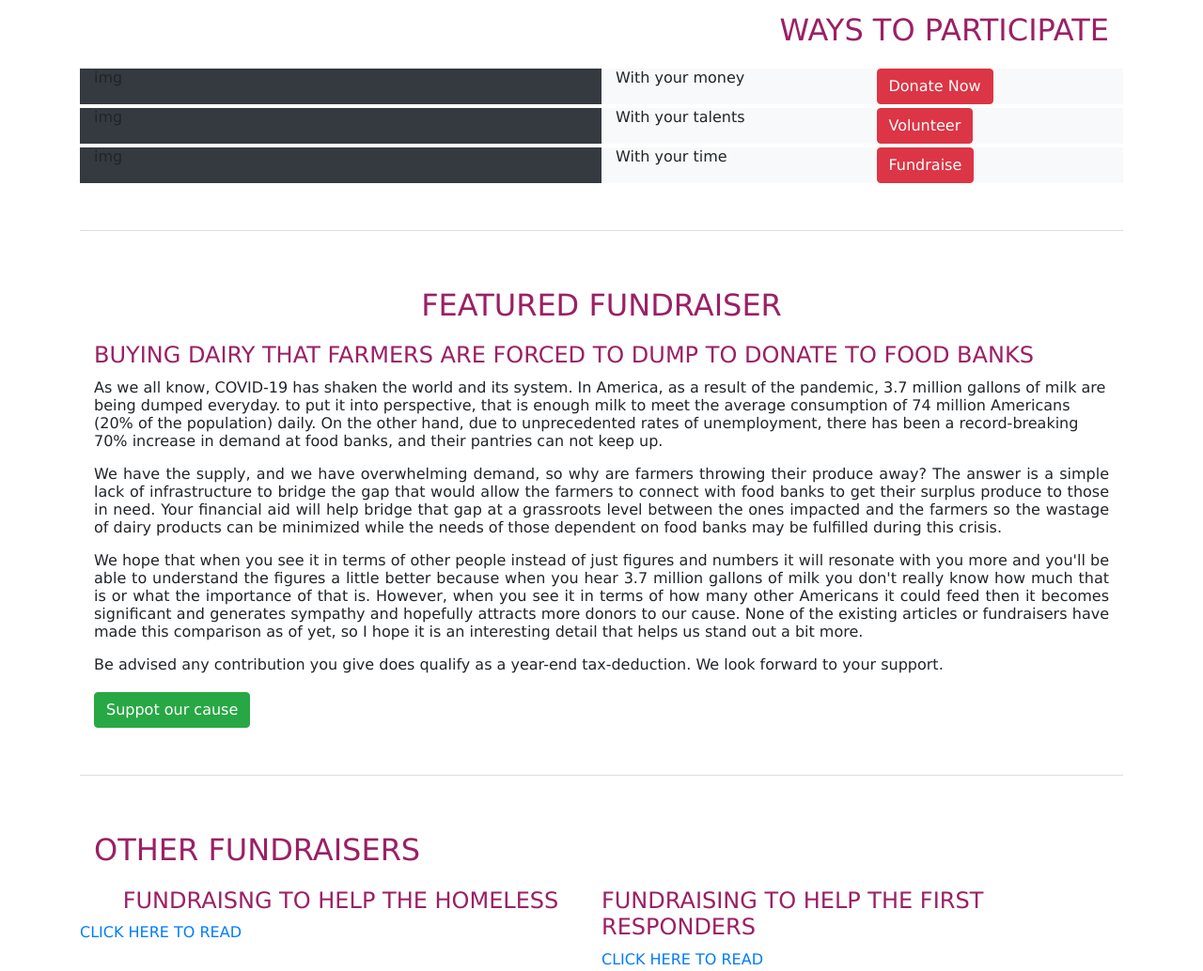
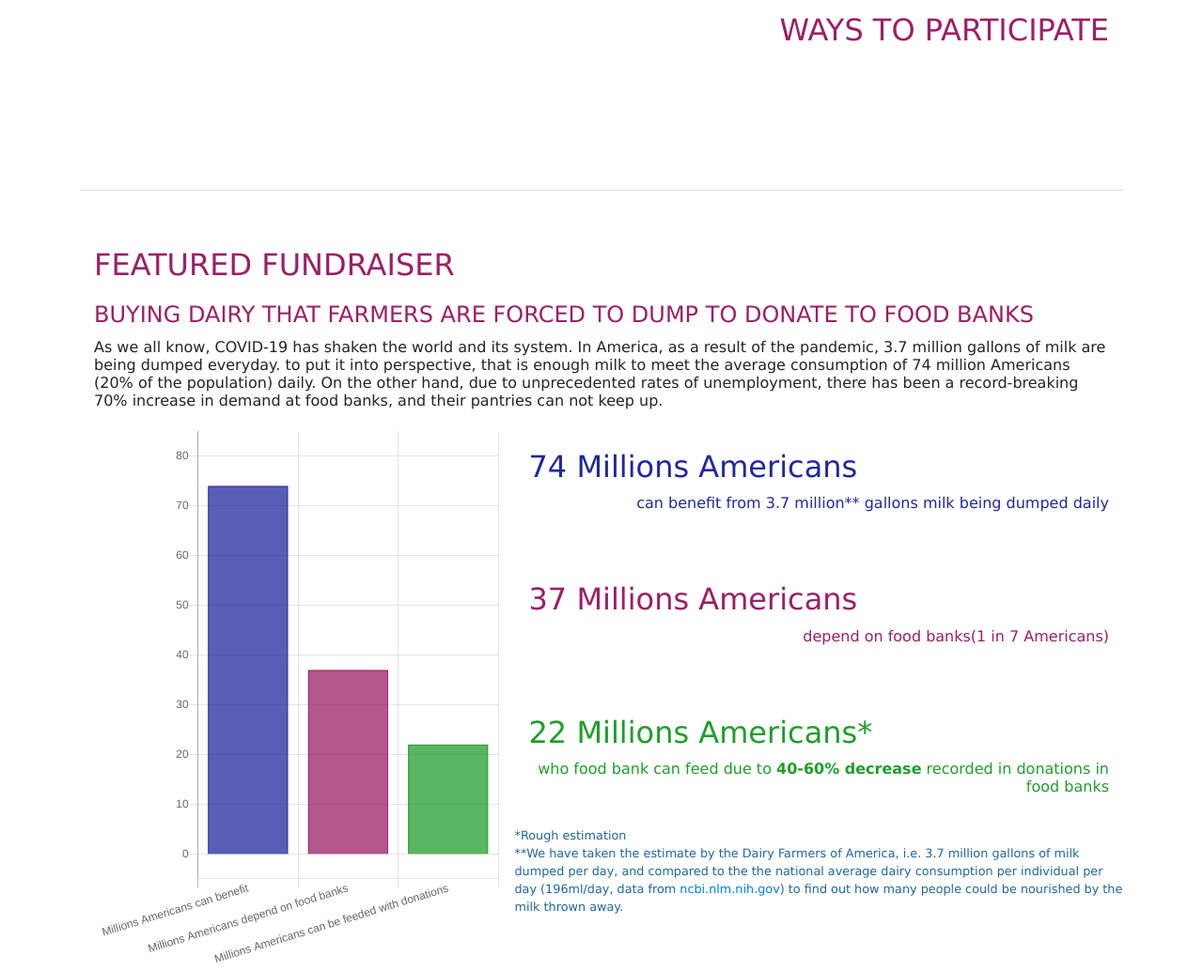
Before and after one commit to vicc30/RND4IMPACT, a website: page activities.html in a window 1280 px wide. Shown: the part 1362-2396 px from the top of the page at 94% size. Drawn offline with nearby package versions, Linux system fonts and the light colour scheme.

Commit message:
Added bar graph and activities page content

```diff
--- a/activities.html
+++ b/activities.html
@@ -65,51 +65,48 @@
             <div class="col col-12 mb-2">
                 <h2 class="text-right">WAYS TO PARTICIPATE</h2>
             </div>
-            <!--Graph ways to participate-->
-            <div class="col col-12">
-                <div class="row mt-1">
-                    <div class="col col-12 col-md-6 bg-dark">img</div>
-                    <div class="col col-12 col-md-3 bg-light">
-                        <p>With your money</p>
-                    </div>
-                    <div class="col col-12 col-md-3 bg-light">
-                        <a href="./donate.html" class="btn btn-danger">Donate Now</a>
-                    </div>
-                </div>
-                <div class="row mt-1">
-                    <div class="col col-12 col-md-6 bg-dark">img</div>
-                    <div class="col col-12 col-md-3 bg-light">
-                        <p>With your talents</p>
-                    </div>
-                    <div class="col col-12 col-md-3 bg-light">
-                        <a href="./volunteer.html" class="btn btn-danger">Volunteer</a>
-                    </div>
-                </div>
-                <div class="row mt-1">
-                    <div class="col col-12 col-md-6 bg-dark">img</div>
-                    <div class="col col-12 col-md-3 bg-light">
-                        <p>With your time</p>
-                    </div>
-                    <div class="col col-12 col-md-3 bg-light">
-                        <a href="#fundraise" class="btn btn-danger">Fundraise</a>
-                    </div>
-                </div>
-            </div>
         </div>
         <!--fundraise content-->
         <div class="row row-content" id="fundraise">
             <div class="col col-12">
-                <h2>FEATURED FUNDRAISER</h2>
+                <h2 class="text-left">FEATURED FUNDRAISER</h2>
             </div>
-            <div class="col col-12">
+            <div class="col col-12 text-left">
                 <h4>BUYING DAIRY THAT FARMERS ARE FORCED TO DUMP TO DONATE TO FOOD BANKS</h4>
                 <p>As we all know, COVID-19 has shaken the world and its system. In America, as a result of the pandemic, 3.7 million gallons of milk are being dumped everyday. to put it into perspective, that is enough milk to meet the average consumption of 74 million Americans (20% of the population) daily. On the other hand, due to unprecedented rates of unemployment, there has been a record-breaking 70% increase in demand at food banks, and their pantries can not keep up.</p>
             </div>
             <!--Graph Dairy farmers of america-->
-            <div class="col col-5">
-                <div class="graph"></div>
+            <div class="col col-12 col-md-5">
+                <canvas id="myChart" width="300" height="400"></canvas>
             </div>
-            <div class="col col-12 text-justify mb-1">
+            <!--Chart facts-->
+            <div class="col col-12 col-md-7">
+                <div class="row mt-3 mb-5">
+                    <div class="col align-self-start">
+                        <h2 class="text-left blue">74 Millions Americans</h2>
+                        <p class="text-right blue">can benefit from 3.7 million** gallons milk being dumped daily</p>
+                    </div>
+                </div>
+                <div class="row mt-5 mb-5">
+                    <div class="col align-self-center">
+                        <h2 class="text-left purple">37 Millions Americans</h2>
+                        <p class="text-right purple">depend on food banks(1 in 7 Americans)</p>
+                    </div>
+                </div>
+                <div class="row mt-5">
+                    <div class="col">
+                        <h2 class="text-left green">22 Millions Americans*</h2>
+                        <p class="text-right green">who food bank can feed due to <strong>40-60% decrease</strong> recorded in donations in food banks</p>
+                    </div>
+                </div>
+                <div class="row mt-3 light">
+                    <p><small>*Rough estimation<br>
+                        **We have taken the estimate by the Dairy Farmers of America, i.e. 3.7 million gallons of milk dumped per day, and compared to the the national average dairy consumption per individual per day (196ml/day, data from <a href="ncbi.nlm.nih.gov">ncbi.nlm.nih.gov</a>) to find out how many people could be nourished by the milk thrown away. </p>
+                </small>
+                    </p>
+                </div>
+            </div>
+            <div class="col col-12 text-justify mb-1 mt-2">
                 <p>We have the supply, and we have overwhelming demand, so why are farmers throwing their produce away? The answer is a simple lack of infrastructure to bridge the gap that would allow the farmers to connect with food banks to get their surplus produce to those in need. Your financial aid will help bridge that gap at a grassroots level between the ones impacted and the farmers so the wastage of dairy products can be minimized while the needs of those dependent on food banks may be fulfilled during this crisis.</p>
                 <p>We hope that when you see it in terms of other people instead of just figures and numbers it will resonate with you more and you'll be able to understand the figures a little better because when you hear 3.7 million gallons of milk you don't really know how much that is or what the importance of that is. However, when you see it in terms of how many other Americans it could feed then it becomes significant and generates sympathy and hopefully attracts more donors to our cause. None of the existing articles or fundraisers have made this comparison as of yet, so I hope it is an interesting detail that helps us stand out a bit more.</p>
                 <p>Be advised any contribution you give does qualify as a year-end tax-deduction. We look forward to your support.</p>
@@ -181,6 +178,7 @@
     <script src="node_modules/jquery/dist/jquery.slim.min.js"></script>
     <script src="node_modules/popper.js/dist/umd/popper.min.js"></script>
     <script src="node_modules/bootstrap/dist/js/bootstrap.min.js"></script>
+    <script src="node_modules/chart.js/dist/Chart.bundle.min.js"></script>
     <script src="js/scripts.js"></script>
     <!-- endbuild -->
 </html>
--- a/css/styles.scss
+++ b/css/styles.scss
@@ -190,3 +190,19 @@ h1, h2, h3, h4, h5, h6{
 		}
 	}
 }
+
+.blue {
+	color: $color-blue;
+}
+
+.purple {
+	color: $color-main;
+}
+
+.green {
+	color: $color-green;
+}
+
+.light {
+	color:$color-blue-light;
+}
--- a/js/scripts.js
+++ b/js/scripts.js
@@ -13,3 +13,50 @@ $(document).ready(function(){
         }
     });
 });
+
+var ctx = document.getElementById('myChart').getContext("2d");
+var myBarChart = new Chart(ctx, {
+    type: 'bar',
+    data: {
+        labels: ['Millions Americans can benefit', 'Millions Americans depend on food banks', 'Millions Americans can be feeded with donations'],
+        datasets: [{
+            data: [74,37,22],
+            backgroundColor: [
+                'rgba(32, 40, 157, 0.75)',
+                'rgba(155, 32, 101, 0.75)',
+                'rgba(32, 157, 45, 0.75)',
+            ],
+            borderColor: [
+                'rgba(32, 40, 157, 1)',
+                'rgba(155, 32, 101, 1)',
+                'rgba(32, 157, 45, 1)'
+            ],
+            borderWidth: 1
+        }]
+        },
+    options:{
+        scales: {
+            xAxes: [{
+                barPercentage: 1.0
+            }],
+            yAxes: [{
+                type: "linear",
+                display: true,
+                ticks: {
+                    beginAtZero: true
+                },
+                // space between top and graph
+                offset: true
+            }],
+
+        },
+        //Remove legend
+        legend: {
+           display: false
+        },
+        //disable tooltip
+        tooltips: {
+            enabled: false
+        }
+    }
+});
--- a/package.json
+++ b/package.json
@@ -23,6 +23,7 @@
   "homepage": "https://github.com/vicc30/RND4IMPACT#readme",
   "devDependencies": {
     "browser-sync": "^2.26.10",
+    "chart.js": "^2.9.3",
     "del": "^5.1.0",
     "gulp": "^4.0.2",
     "gulp-clean-css": "^4.3.0",
```
Also changed, not shown: css/styles.css, 1 other file.
